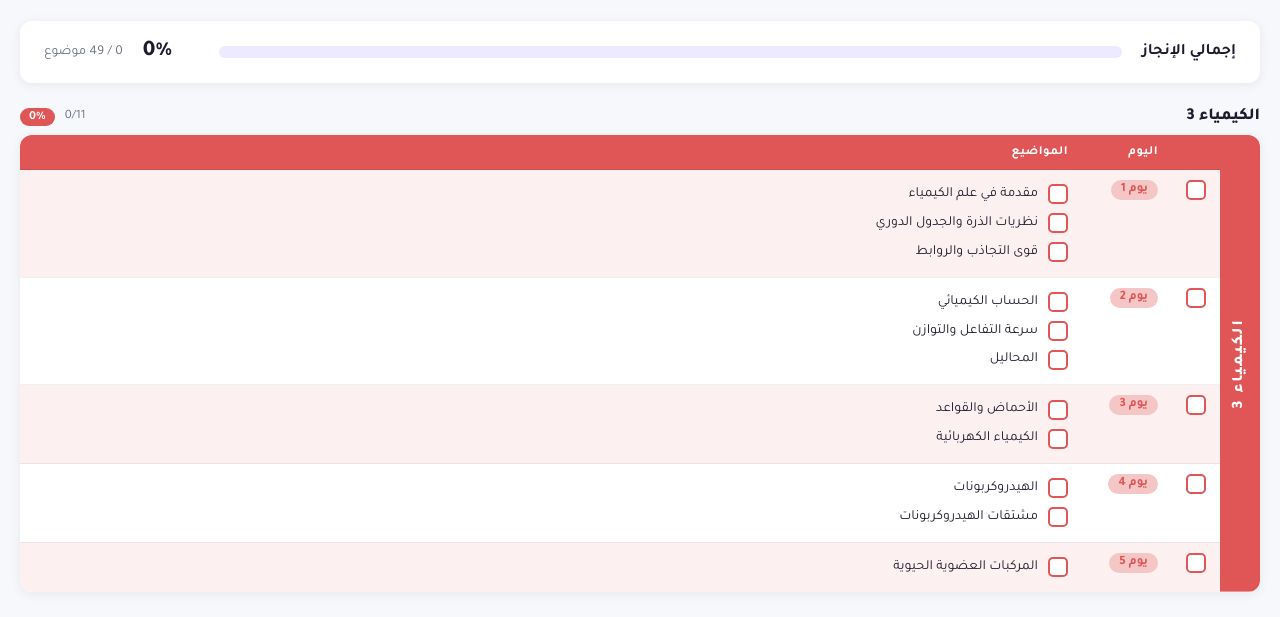
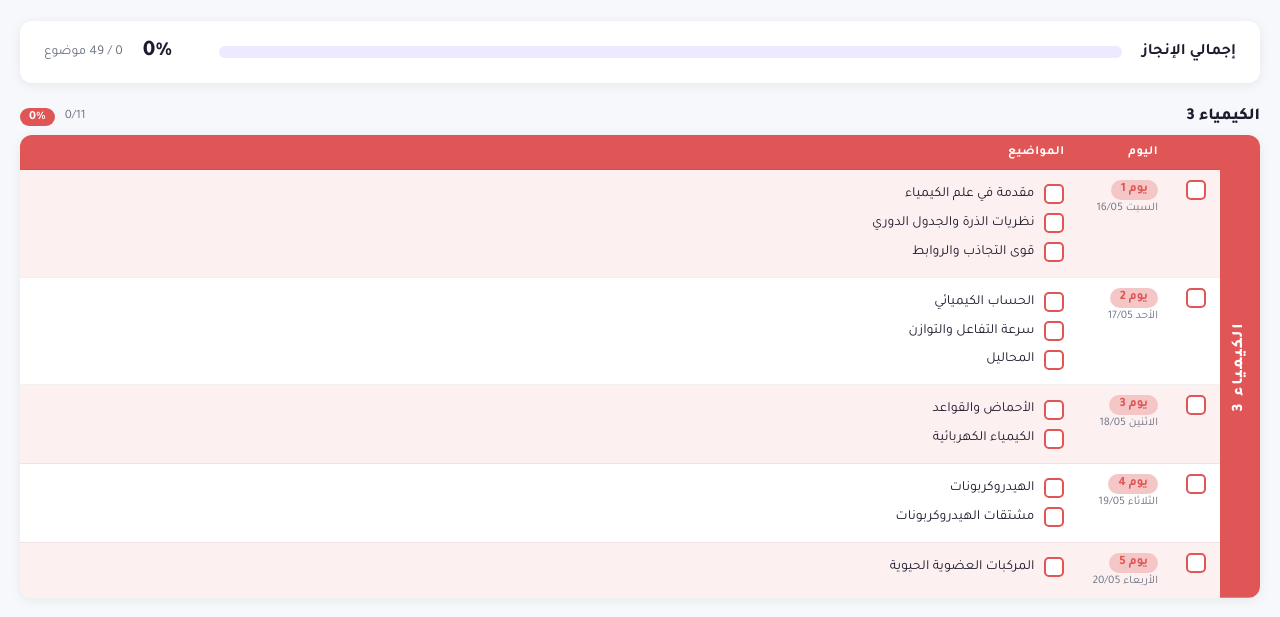
Before and after one commit to ahmeddarm/Jadwal, a plain HTML site: page index.html in a window 1280 px wide. Shown: the part 93-710 px from the top of the page. Drawn offline with Linux system fonts and the light colour scheme.

Commit message:
تواريخ

```diff
--- a/index.html
+++ b/index.html
@@ -317,6 +317,14 @@
     transition: background 0.15s, color 0.15s;
   }
   .reset-btn:hover { background: #fef2f2; color: #e05555; border-color: #f5c6c6; }
+  .day-date {
+    display: block;
+    font-size: 0.72rem;
+    font-weight: 400;
+    color: var(--muted);
+    margin-top: 2px;
+    white-space: nowrap;
+  }
 </style>
 </head>
 <body>
@@ -341,6 +349,16 @@
 <button class="reset-btn" onclick="resetAll()">🔄 إعادة تعيين كل شيء</button>
 
 <script>
+function getDate(dayIndex) {
+  const dayNames = ['الأحد','الاثنين','الثلاثاء','الأربعاء','الخميس','الجمعة','السبت'];
+  const start = new Date(2026, 4, 16);
+  const d = new Date(start);
+  d.setDate(start.getDate() + dayIndex);
+  const dd = String(d.getDate()).padStart(2,'0');
+  const mm = String(d.getMonth()+1).padStart(2,'0');
+  return `${dayNames[d.getDay()]} ${dd}/${mm}`;
+}
+
 const subjects = [
   {
     id: 'chem',
@@ -348,11 +366,11 @@ const subjects = [
     cls: 'chem',
     badgeCls: 'chem-badge',
     days: [
-      { day: 'يوم 1', topics: ['مقدمة في علم الكيمياء', 'نظريات الذرة والجدول الدوري', 'قوى التجاذب والروابط'] },
-      { day: 'يوم 2', topics: ['الحساب الكيميائي', 'سرعة التفاعل والتوازن', 'المحاليل'] },
-      { day: 'يوم 3', topics: ['الأحماض والقواعد', 'الكيمياء الكهربائية'] },
-      { day: 'يوم 4', topics: ['الهيدروكربونات', 'مشتقات الهيدروكربونات'] },
-      { day: 'يوم 5', topics: ['المركبات العضوية الحيوية'] },
+      { day: 'يوم 1', date: getDate(0),  topics: ['مقدمة في علم الكيمياء', 'نظريات الذرة والجدول الدوري', 'قوى التجاذب والروابط'] },
+      { day: 'يوم 2', date: getDate(1),  topics: ['الحساب الكيميائي', 'سرعة التفاعل والتوازن', 'المحاليل'] },
+      { day: 'يوم 3', date: getDate(2),  topics: ['الأحماض والقواعد', 'الكيمياء الكهربائية'] },
+      { day: 'يوم 4', date: getDate(3),  topics: ['الهيدروكربونات', 'مشتقات الهيدروكربونات'] },
+      { day: 'يوم 5', date: getDate(4),  topics: ['المركبات العضوية الحيوية'] },
     ]
   },
   {
@@ -361,11 +379,11 @@ const subjects = [
     cls: 'phys',
     badgeCls: 'phys-badge',
     days: [
-      { day: 'يوم 6',  topics: ['علم الفيزياء', 'الميكانيكا'] },
-      { day: 'يوم 7',  topics: ['الطاقة', 'حالات المادة'] },
-      { day: 'يوم 8',  topics: ['الموجات والصوت', 'الضوء'] },
-      { day: 'يوم 9',  topics: ['الكهرباء', 'الكهرومغناطيسية'] },
-      { day: 'يوم 10', topics: ['الفيزياء الحديثة', 'الفيزياء النووية'] },
+      { day: 'يوم 6',  date: getDate(5),  topics: ['علم الفيزياء', 'الميكانيكا'] },
+      { day: 'يوم 7',  date: getDate(6),  topics: ['الطاقة', 'حالات المادة'] },
+      { day: 'يوم 8',  date: getDate(7),  topics: ['الموجات والصوت', 'الضوء'] },
+      { day: 'يوم 9',  date: getDate(8),  topics: ['الكهرباء', 'الكهرومغناطيسية'] },
+      { day: 'يوم 10', date: getDate(9),  topics: ['الفيزياء الحديثة', 'الفيزياء النووية'] },
     ]
   },
   {
@@ -374,11 +392,11 @@ const subjects = [
     cls: 'math',
     badgeCls: 'math-badge',
     days: [
-      { day: 'يوم 11', topics: ['المنطق الرياضي والهندسة', 'المثلثات والمضلعات', 'الأشكال الرباعية', 'الدائرة'] },
-      { day: 'يوم 12', topics: ['الدوال والمتباينات', 'كثيرات الحدود والمصفوفات', 'الدوال الكسرية والجذرية والنسبية'] },
-      { day: 'يوم 13', topics: ['المتتابعات والمتسلسلات', 'الاحتمالات والإحصاء', 'حساب المثلثات'] },
-      { day: 'يوم 14', topics: ['تحليل الدوال', 'الأسية واللوغاريتمية', 'القطوع المخروطية'] },
-      { day: 'يوم 15', topics: ['المتجهات', 'الإحداثيات القطبية', 'النهايات', 'الاشتقاق والتكامل'] },
+      { day: 'يوم 11', date: getDate(10), topics: ['المنطق الرياضي والهندسة', 'المثلثات والمضلعات', 'الأشكال الرباعية', 'الدائرة'] },
+      { day: 'يوم 12', date: getDate(11), topics: ['الدوال والمتباينات', 'كثيرات الحدود والمصفوفات', 'الدوال الكسرية والجذرية والنسبية'] },
+      { day: 'يوم 13', date: getDate(12), topics: ['المتتابعات والمتسلسلات', 'الاحتمالات والإحصاء', 'حساب المثلثات'] },
+      { day: 'يوم 14', date: getDate(13), topics: ['تحليل الدوال', 'الأسية واللوغاريتمية', 'القطوع المخروطية'] },
+      { day: 'يوم 15', date: getDate(14), topics: ['المتجهات', 'الإحداثيات القطبية', 'النهايات', 'الاشتقاق والتكامل'] },
     ]
   },
   {
@@ -387,11 +405,11 @@ const subjects = [
     cls: 'bio',
     badgeCls: 'bio-badge',
     days: [
-      { day: 'يوم 16', topics: ['مقدمة في علم الأحياء', 'التصنيف الحديث', 'الطلائعيات والفطريات'] },
-      { day: 'يوم 17', topics: ['المملكة الحيوانية (اللافقاريات)', 'المملكة الحيوانية (الفقاريات)'] },
-      { day: 'يوم 18', topics: ['أجهزة جسم الإنسان', 'المملكة النباتية'] },
-      { day: 'يوم 19', topics: ['الخلية', 'الوراثة', 'علم البيئة'] },
-      { day: 'يوم 20', topics: ['التنوع الحيوي وسلوك الحيوان'] },
+      { day: 'يوم 16', date: getDate(15), topics: ['مقدمة في علم الأحياء', 'التصنيف الحديث', 'الطلائعيات والفطريات'] },
+      { day: 'يوم 17', date: getDate(16), topics: ['المملكة الحيوانية (اللافقاريات)', 'المملكة الحيوانية (الفقاريات)'] },
+      { day: 'يوم 18', date: getDate(17), topics: ['أجهزة جسم الإنسان', 'المملكة النباتية'] },
+      { day: 'يوم 19', date: getDate(18), topics: ['الخلية', 'الوراثة', 'علم البيئة'] },
+      { day: 'يوم 20', date: getDate(19), topics: ['التنوع الحيوي وسلوك الحيوان'] },
     ]
   }
 ];
@@ -515,7 +533,7 @@ function renderApp() {
       // Day label
       const tdDay = document.createElement('td');
       tdDay.className = 'td-day';
-      tdDay.innerHTML = `<span class="day-badge">${day.day}</span>`;
+      tdDay.innerHTML = `<span class="day-badge">${day.day}</span><br><span class="day-date">${day.date || ''}</span>`;
       tr.appendChild(tdDay);
 
       // Topics
```
